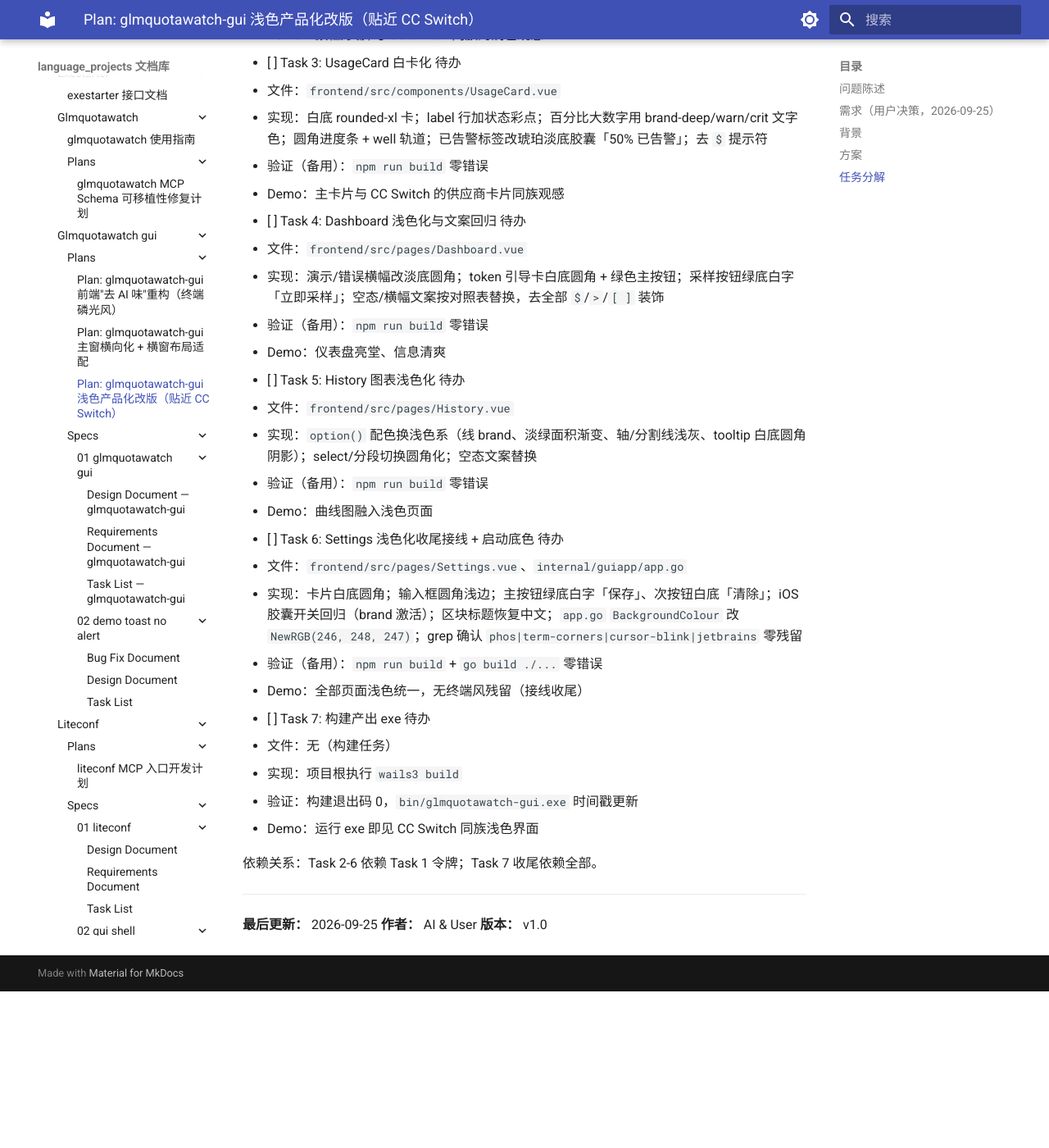
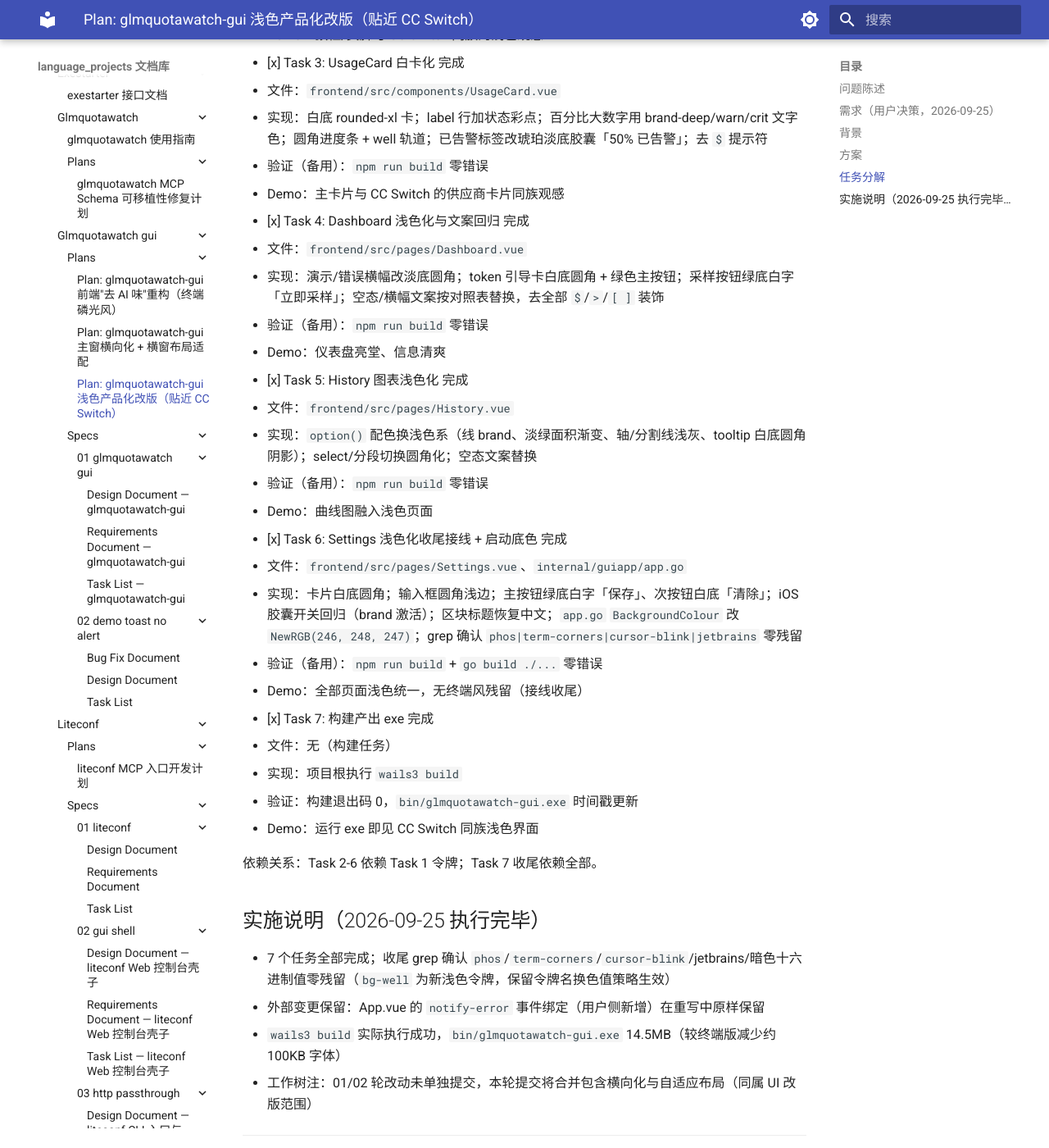
Before and after one commit to shihao-hub/td-language_projects, an MkDocs documentation site: the page built from docs/projects/go_projects/glmquotawatch-gui/plans/03-light-ccswitch-theme.md, in a window 1280 px wide and 1400 px high, scrolled down 2694 px. Shown: the whole window at 82% size. Built offline with MkDocs 1.6.1 and Material for MkDocs 9.7.7, drawn with Linux system fonts in a browser that asks for light colours; before the commit the page ends 3903 px from its top, so only the background shows below that; some of the changed text lies outside the part shown.

Commit message:
docs: glmquotawatch-gui 浅色改版计划执行完毕勾选
- Task 1-7 勾选完成，追加实施说明
- 构建成功，终端风零残留，notify-error 外部变更已保留

Co-Authored-By: Claude Sonnet 5 <noreply@anthropic.com>

```diff
--- a/docs/projects/go_projects/glmquotawatch-gui/plans/03-light-ccswitch-theme.md
+++ b/docs/projects/go_projects/glmquotawatch-gui/plans/03-light-ccswitch-theme.md
@@ -56,37 +56,37 @@
 
 ## 任务分解
 
-- [ ] Task 1: 基建反转向浅色 待办
+- [x] Task 1: 基建反转向浅色 完成
   - 文件：`frontend/src/style.css`、`frontend/src/main.ts`、`frontend/package.json`、`frontend/package-lock.json`
   - 实现：npm 卸载 `@fontsource/jetbrains-mono`；main.ts 删字体引入；style.css 全重写——上表令牌、系统字体栈、浅色滚动条/选区，删扫描线/`cursor-blink`/`term-corners`
   - 验证（备用，默认不跑）：`cd frontend && npm install && npm run build` 零错误
   - Demo：全局变白亮浅色底
-- [ ] Task 2: App.vue 浅色产品化 待办
+- [x] Task 2: App.vue 浅色产品化 完成
   - 文件：`frontend/src/App.vue`
   - 实现：品牌绿加粗标题「GLM 用量监控」；分段胶囊导航；演示琥珀胶囊；页脚四段信息保留、浅色化（值用 brand-deep/warn）
   - 验证（备用）：`npm run build` 零错误
   - Demo：顶栏/页脚与 CC Switch 同族的浅色观感
-- [ ] Task 3: UsageCard 白卡化 待办
+- [x] Task 3: UsageCard 白卡化 完成
   - 文件：`frontend/src/components/UsageCard.vue`
   - 实现：白底 rounded-xl 卡；label 行加状态彩点；百分比大数字用 brand-deep/warn/crit 文字色；圆角进度条 + well 轨道；已告警标签改琥珀淡底胶囊「50% 已告警」；去 `$` 提示符
   - 验证（备用）：`npm run build` 零错误
   - Demo：主卡片与 CC Switch 的供应商卡片同族观感
-- [ ] Task 4: Dashboard 浅色化与文案回归 待办
+- [x] Task 4: Dashboard 浅色化与文案回归 完成
   - 文件：`frontend/src/pages/Dashboard.vue`
   - 实现：演示/错误横幅改淡底圆角；token 引导卡白底圆角 + 绿色主按钮；采样按钮绿底白字「立即采样」；空态/横幅文案按对照表替换，去全部 `$`/`>`/`[ ]` 装饰
   - 验证（备用）：`npm run build` 零错误
   - Demo：仪表盘亮堂、信息清爽
-- [ ] Task 5: History 图表浅色化 待办
+- [x] Task 5: History 图表浅色化 完成
   - 文件：`frontend/src/pages/History.vue`
   - 实现：`option()` 配色换浅色系（线 brand、淡绿面积渐变、轴/分割线浅灰、tooltip 白底圆角阴影）；select/分段切换圆角化；空态文案替换
   - 验证（备用）：`npm run build` 零错误
   - Demo：曲线图融入浅色页面
-- [ ] Task 6: Settings 浅色化收尾接线 + 启动底色 待办
+- [x] Task 6: Settings 浅色化收尾接线 + 启动底色 完成
   - 文件：`frontend/src/pages/Settings.vue`、`internal/guiapp/app.go`
   - 实现：卡片白底圆角；输入框圆角浅边；主按钮绿底白字「保存」、次按钮白底「清除」；iOS 胶囊开关回归（brand 激活）；区块标题恢复中文；`app.go` `BackgroundColour` 改 `NewRGB(246, 248, 247)`；grep 确认 `phos|term-corners|cursor-blink|jetbrains` 零残留
   - 验证（备用）：`npm run build` + `go build ./...` 零错误
   - Demo：全部页面浅色统一，无终端风残留（接线收尾）
-- [ ] Task 7: 构建产出 exe 待办
+- [x] Task 7: 构建产出 exe 完成
   - 文件：无（构建任务）
   - 实现：项目根执行 `wails3 build`
   - 验证：构建退出码 0，`bin/glmquotawatch-gui.exe` 时间戳更新
@@ -94,7 +94,14 @@
 
 依赖关系：Task 2-6 依赖 Task 1 令牌；Task 7 收尾依赖全部。
 
+## 实施说明（2026-09-25 执行完毕）
+
+- 7 个任务全部完成；收尾 grep 确认 `phos`/`term-corners`/`cursor-blink`/jetbrains/暗色十六进制值零残留（`bg-well` 为新浅色令牌，保留令牌名换色值策略生效）
+- 外部变更保留：App.vue 的 `notify-error` 事件绑定（用户侧新增）在重写中原样保留
+- `wails3 build` 实际执行成功，`bin/glmquotawatch-gui.exe` 14.5MB（较终端版减少约 100KB 字体）
+- 工作树注：01/02 轮改动未单独提交，本轮提交将合并包含横向化与自适应布局（同属 UI 改版范围）
+
 ---
 **最后更新：** 2026-09-25
 **作者：** AI & User
-**版本：** v1.0
+**版本：** v1.1（实施完成）
```
